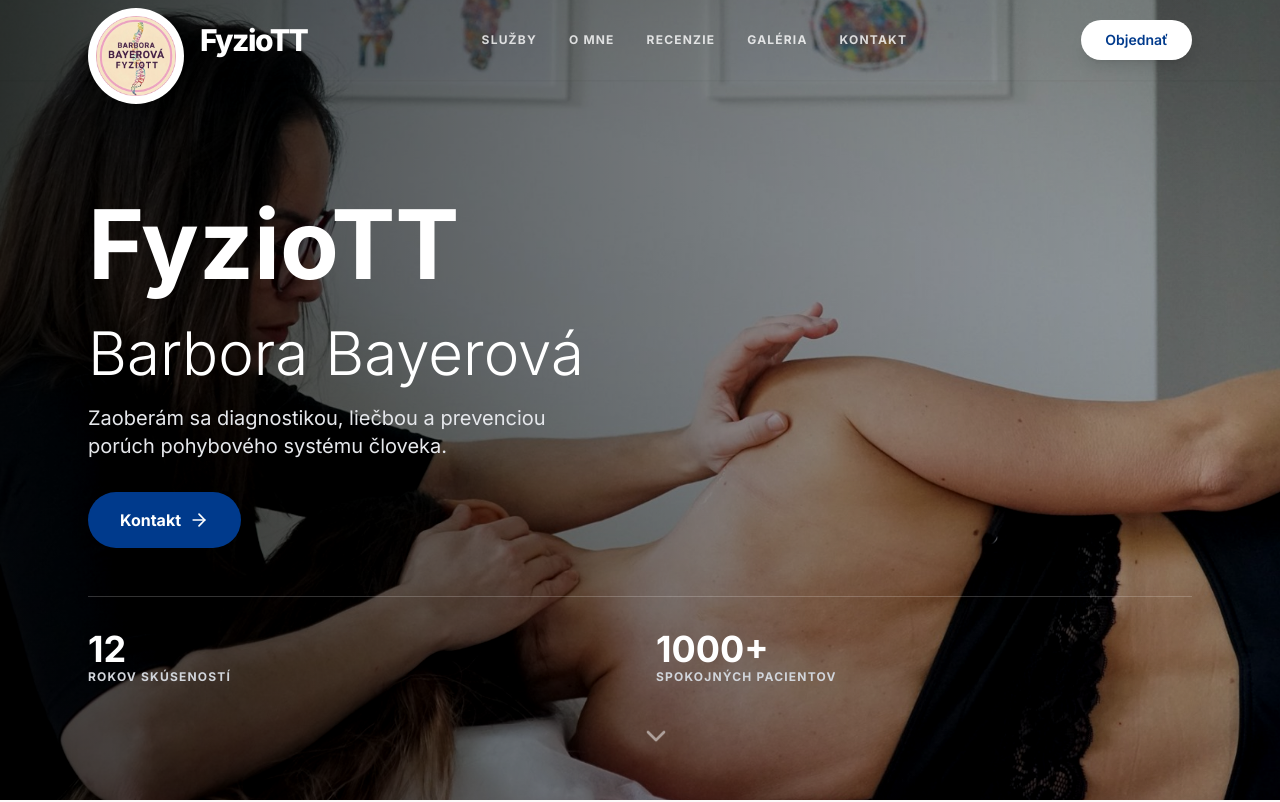
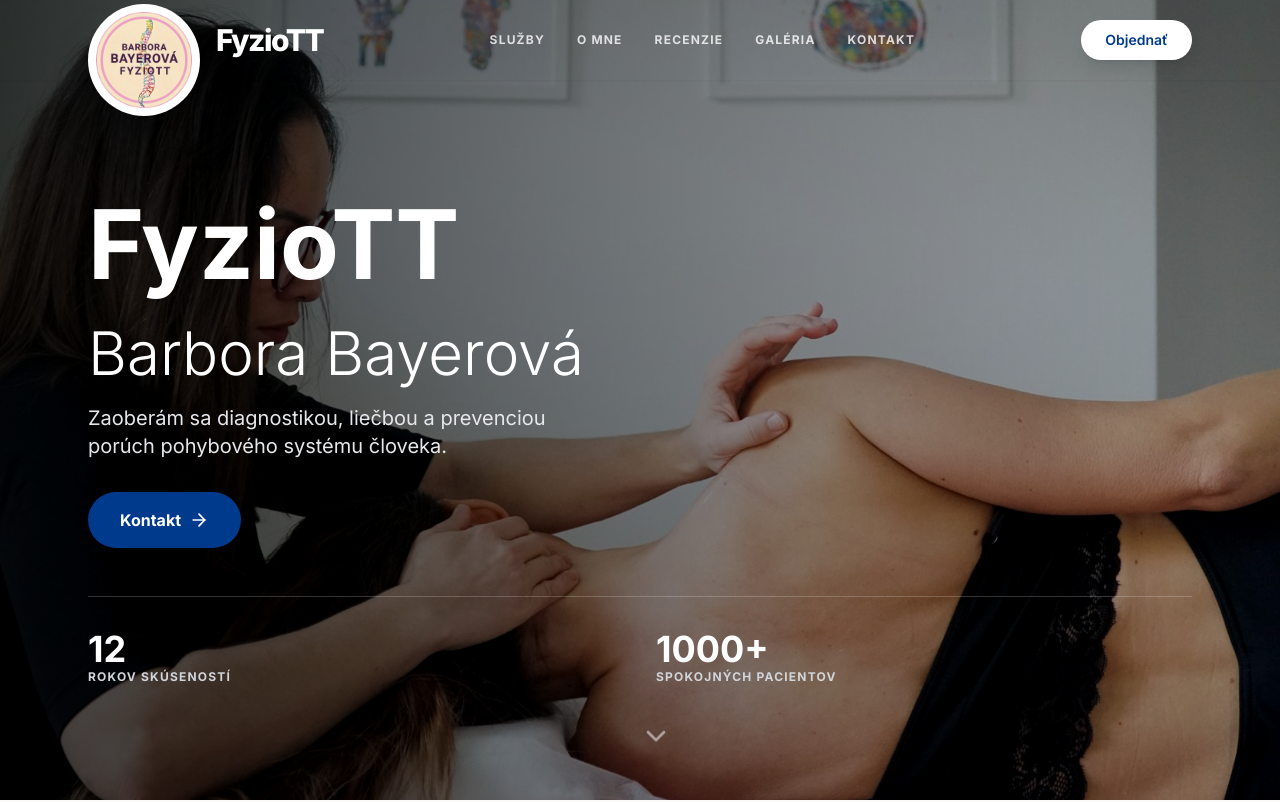
Before and after one commit to aebdigital/fyziott, a Next.js app: page / in a window 1280 px wide. Shown: the top 802 px of the page. Built offline with nearby package versions, Linux system fonts and the light colour scheme.

Commit message:
Further increase logo size and deepen service icon colors

```diff
--- a/app/page.tsx
+++ b/app/page.tsx
@@ -127,7 +127,7 @@ const SERVICES: Service[] = [
     icon: RazovaVlnaIcon,
     color: "bg-[#ffffe0]",
     iconBg: "bg-[#ffee2f]",
-    iconColor: "text-[#003a8c]"
+    iconColor: "text-[#002a66]"
   },
   {
     title: "SM systém",
@@ -140,7 +140,7 @@ const SERVICES: Service[] = [
     icon: SMSystemIcon,
     color: "bg-[#e1f6ff]",
     iconBg: "bg-[#b2eafe]",
-    iconColor: "text-[#003a8c]"
+    iconColor: "text-[#002a66]"
   },
   {
     title: "Terapia vestibulárnych porúch - Vertigo",
@@ -278,7 +278,7 @@ export default function Home() {
         <nav className="max-w-[90vw] mx-auto w-full px-6 flex items-center justify-between">
           <a href="#" className="flex items-center gap-4 no-underline group shrink-0 relative py-2">
             <div className={cn(
-              "relative w-20 h-20 sm:w-24 sm:h-24 rounded-full overflow-hidden border-4 transition-all duration-300 shadow-xl bg-white flex-shrink-0 translate-y-2 sm:translate-y-4",
+              "relative w-24 h-24 sm:w-28 sm:h-28 rounded-full overflow-hidden border-4 transition-all duration-300 shadow-2xl bg-white flex-shrink-0 translate-y-3 sm:translate-y-5",
               scrolled ? "border-[#003a8c]/10 scale-90" : "border-white/40 scale-100"
             )}>
               <Image
```
